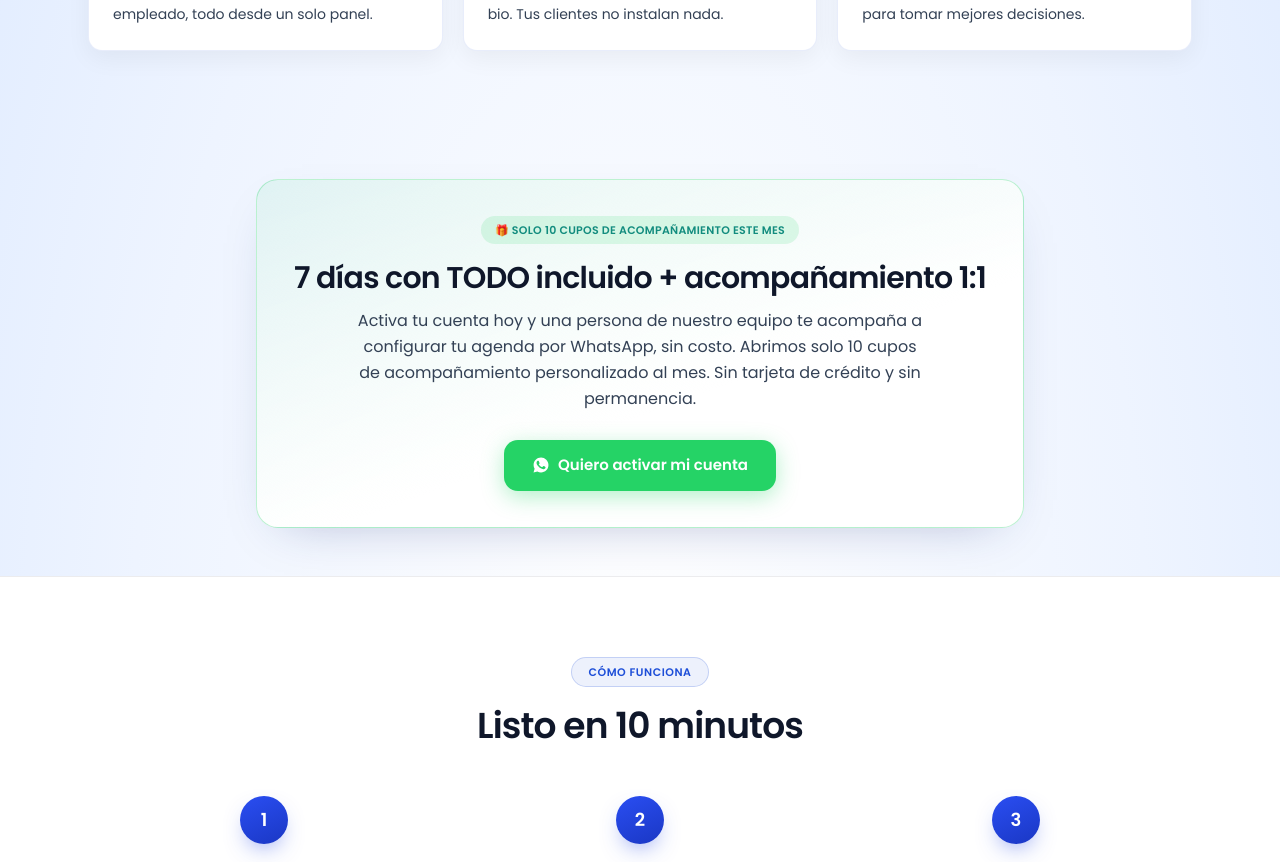
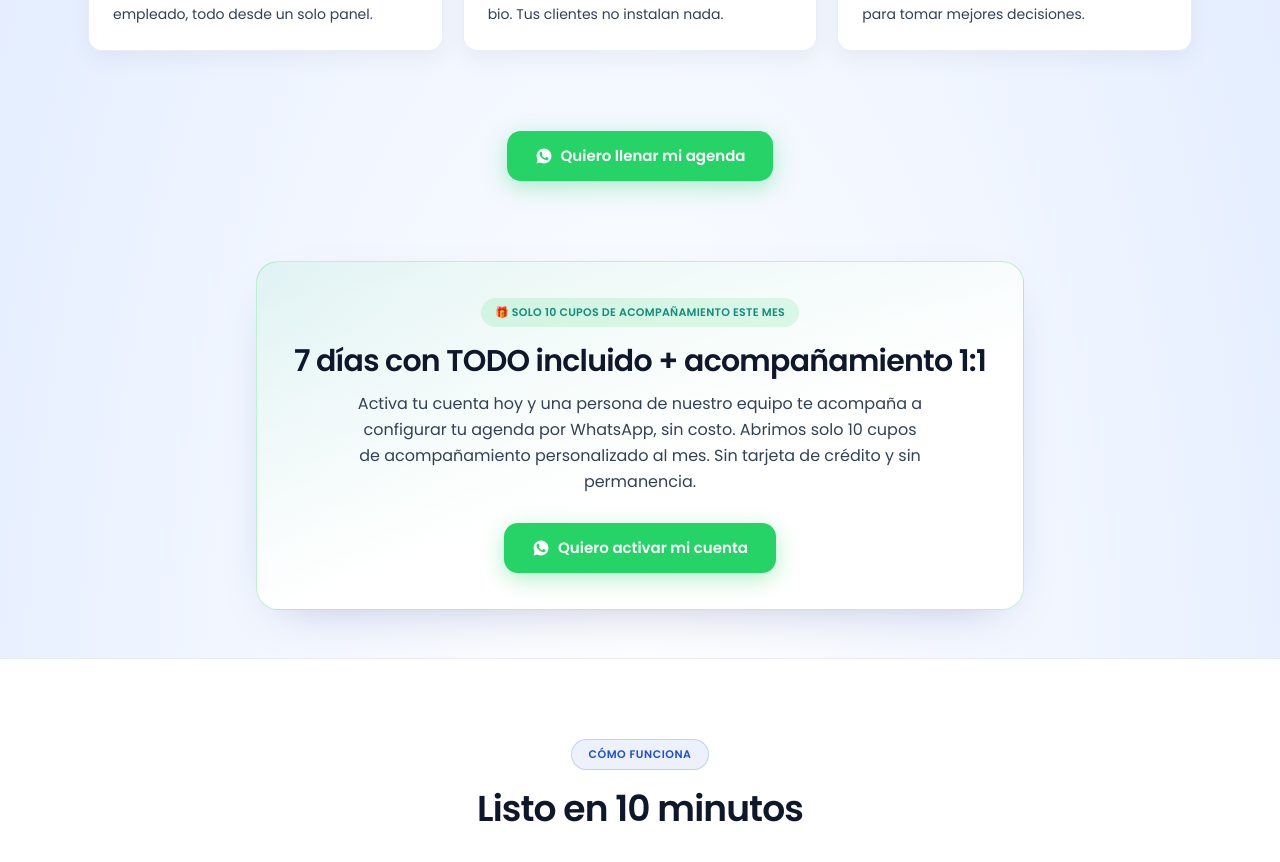
Before and after one commit to Jf08ml/agenditapp, a Next.js app: page /oferta in a window 1280 px wide. Shown: the part 1360-2222 px from the top of the page. Built offline with nearby package versions, Linux system fonts and the light colour scheme; no server answers.

Commit message:
Añade boton luego de beneficios

```diff
--- a/src/app/(landing)/components/lp/OfertaContent.tsx
+++ b/src/app/(landing)/components/lp/OfertaContent.tsx
@@ -13,7 +13,7 @@ import {
   LpFinalCta,
   type Benefit,
 } from "./sections";
-import { LeadCtas, type CtaVariant } from "./cta";
+import { LeadCtas, WhatsAppCtaButton, WaIcon, BTN_WHATSAPP, type CtaVariant } from "./cta";
 
 const fadeUp: Variants = {
   initial: { opacity: 0, y: 24 },
@@ -130,6 +130,26 @@ export default function OfertaContent({
         title="Lo que tu negocio gana con AgenditApp"
         items={BENEFITS}
       />
+
+      {/* ── CTA WhatsApp tras Beneficios: primer botón visible cuando
+          hideEarlyCtas oculta el del header/Hero. Solo en la variante
+          WhatsApp para no competir con el registro en /oferta-registro. ── */}
+      {variant === "whatsapp" && (
+        <section className="pb-8 px-6">
+          <motion.div
+            variants={fadeUp}
+            initial="initial"
+            whileInView="animate"
+            viewport={{ once: true, amount: 0.4 }}
+            className="flex justify-center"
+          >
+            <WhatsAppCtaButton source="oferta_beneficios" className={BTN_WHATSAPP}>
+              <WaIcon />
+              Quiero llenar mi agenda
+            </WhatsAppCtaButton>
+          </motion.div>
+        </section>
+      )}
 
       {/* ── Banda de oferta ── */}
       <section className="py-12 px-6">
```
Also changed, not shown: .claude/settings.local.json.
